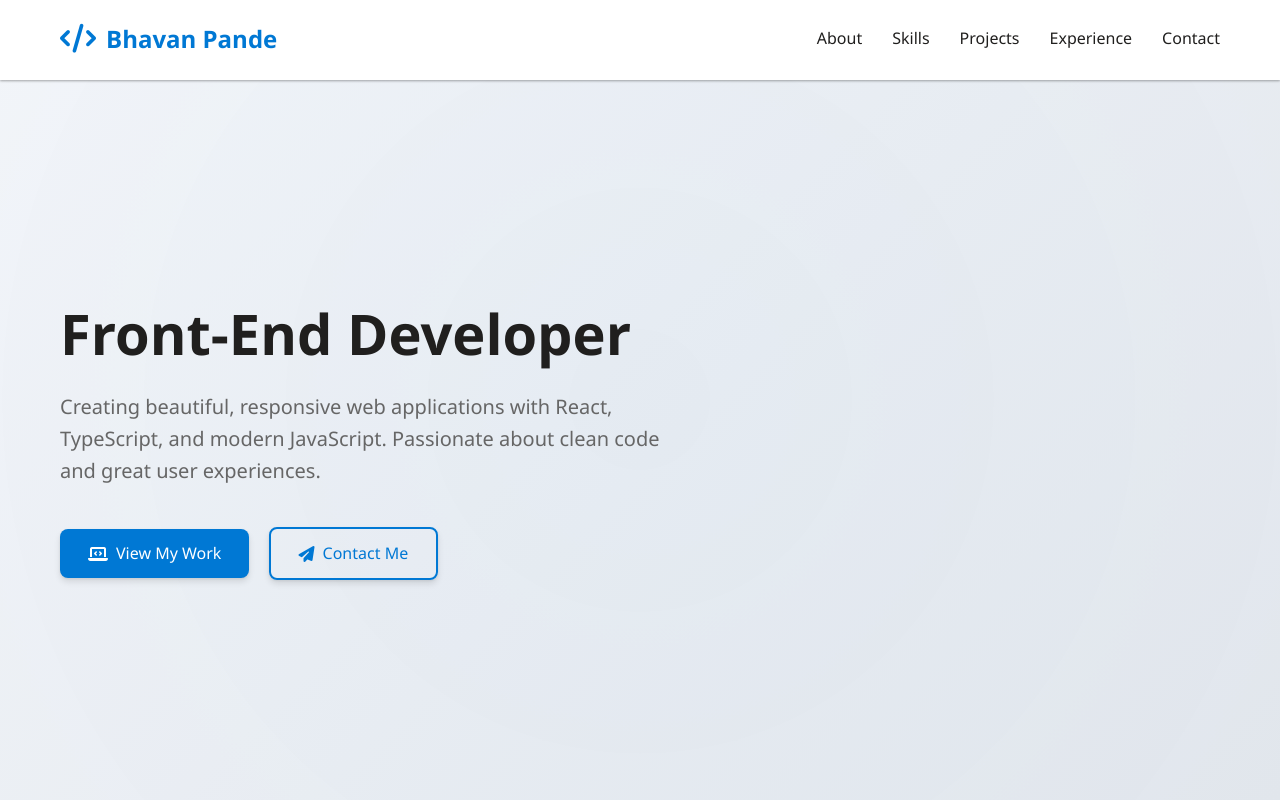
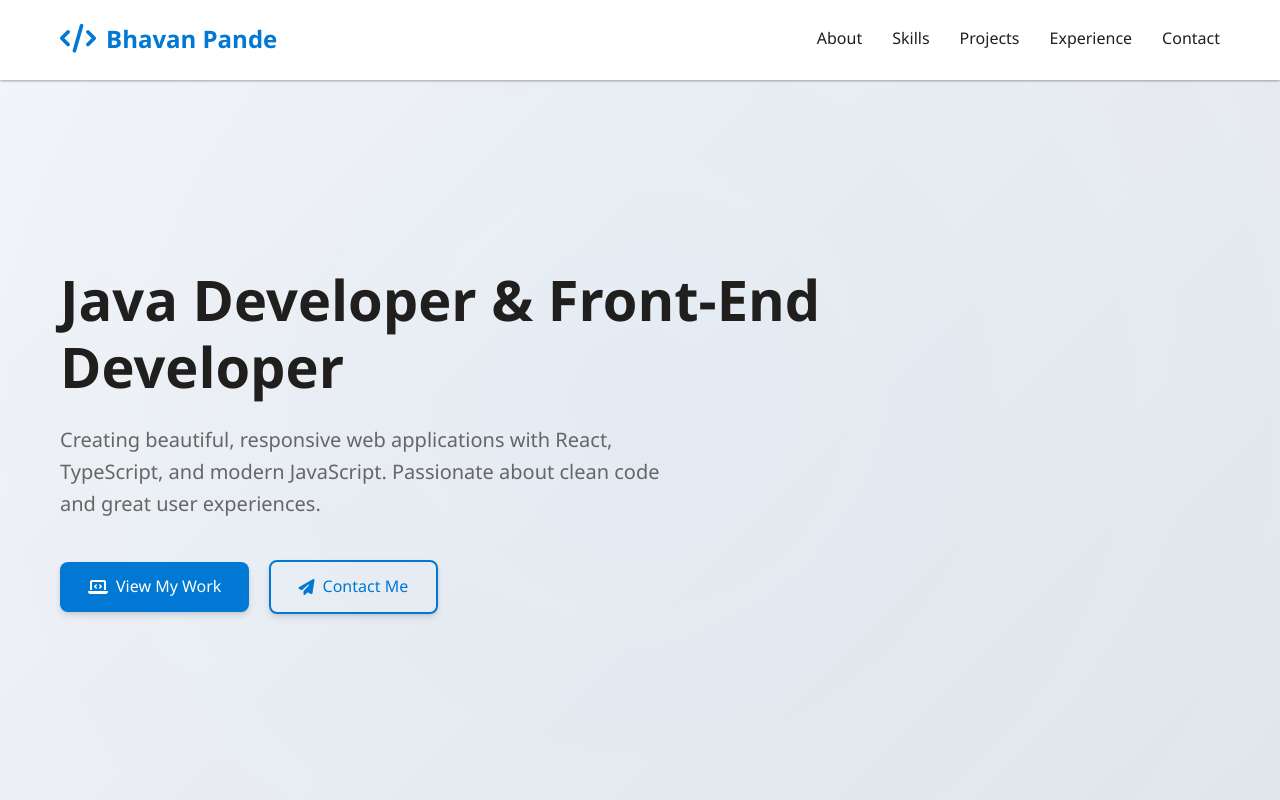
Before and after one commit to BHAVANPANDEE/Portfolio, a plain HTML site: page index.html in a window 1280 px wide. Shown: the top 800 px of the page. Drawn offline with Linux system fonts and the light colour scheme.

Commit message:
Update index.html

```diff
--- a/index.html
+++ b/index.html
@@ -1047,7 +1047,7 @@
     <section class="hero">
         <div class="container">
             <div class="hero-content">
-                <h1>Front-End Developer</h1>
+                <h1>Java Developer & Front-End Developer</h1>
                 <p>Creating beautiful, responsive web applications with React, TypeScript, and modern JavaScript. Passionate about clean code and great user experiences.</p>
                 <div class="btn-group">
                     <a href="#projects" class="btn">
```
